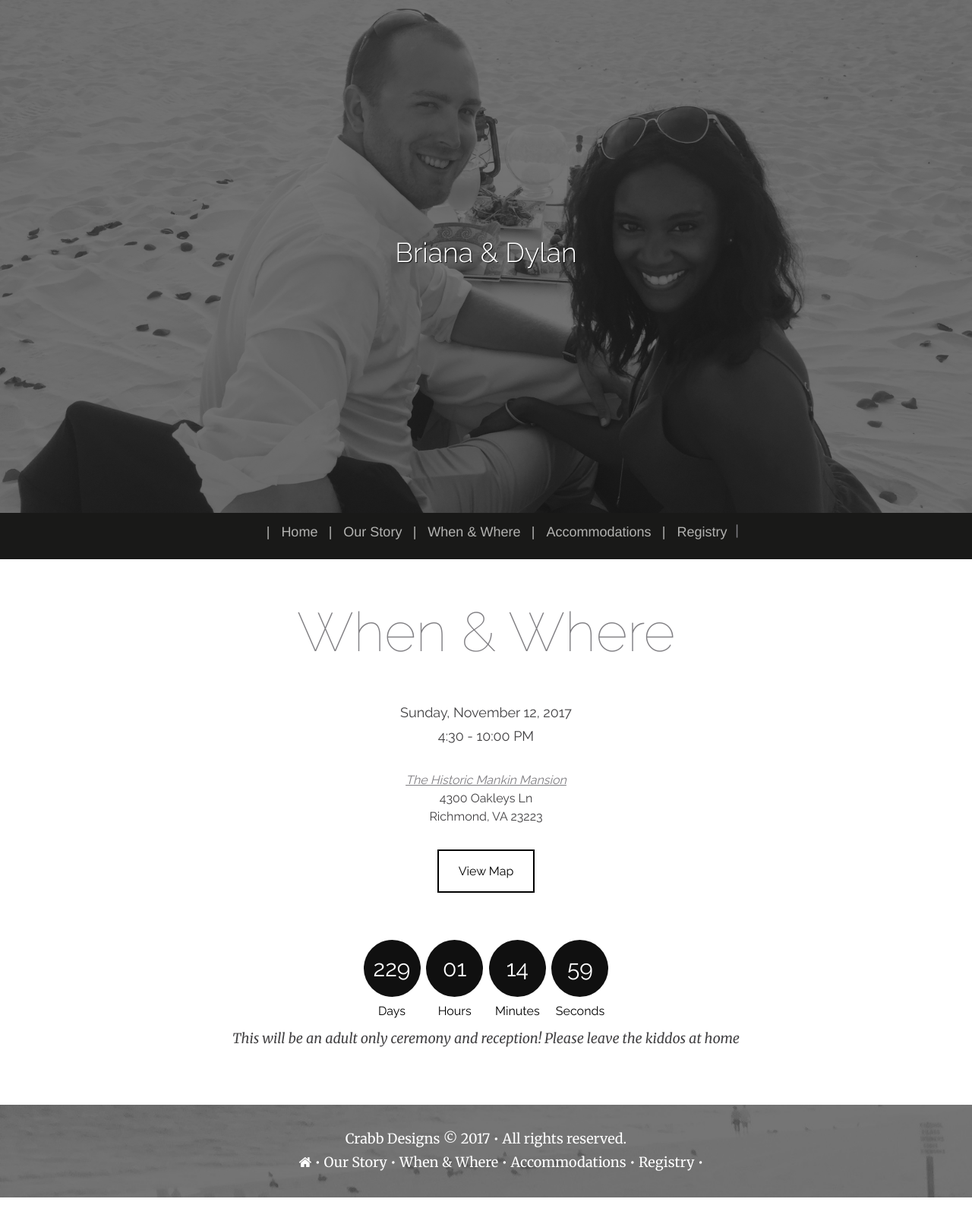
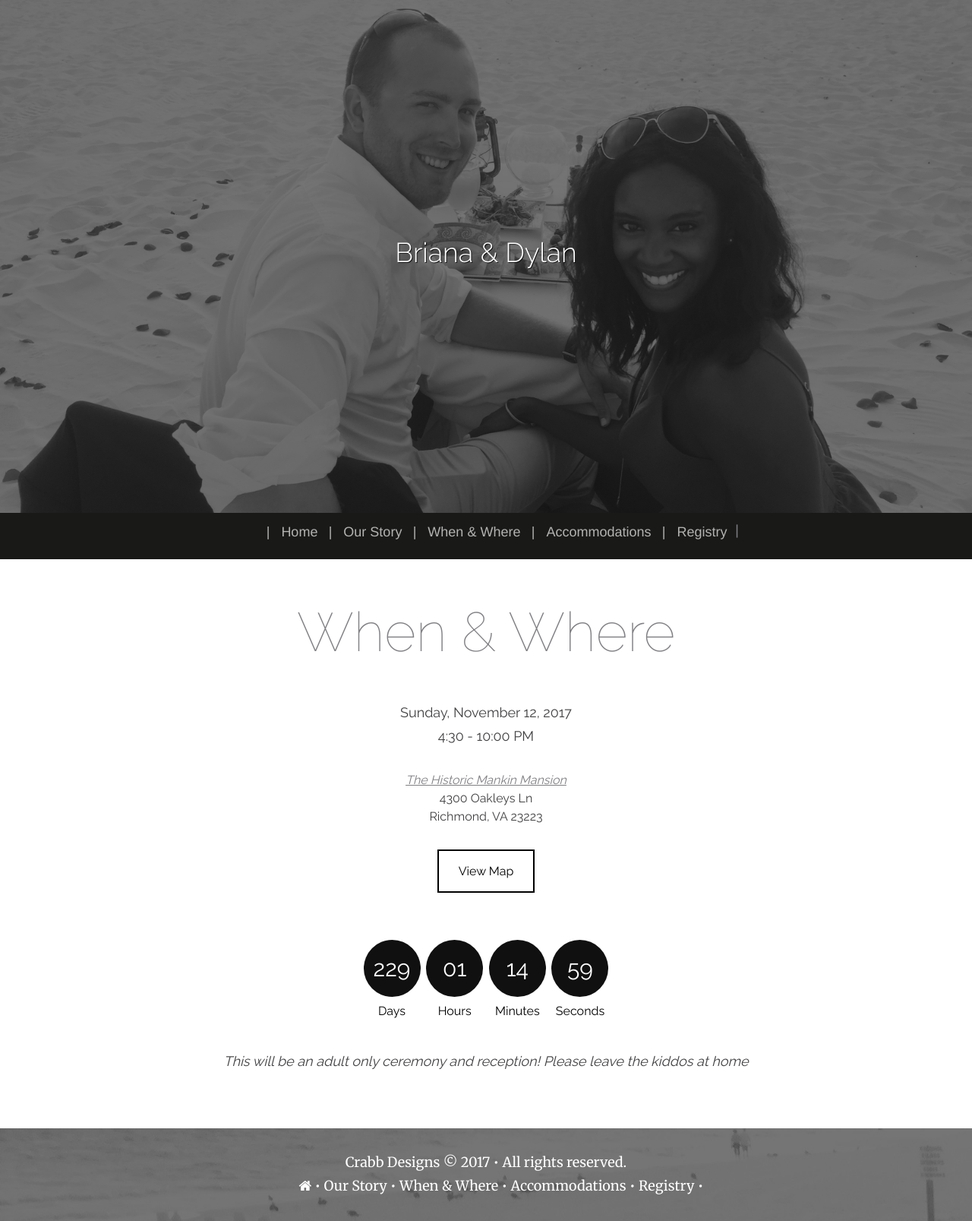
Before and after one commit to bbcrabb/bbcrabb.github.io, a Jekyll site: the page built from _pages/details.md, in a window 1280 px wide. Shown: the whole page at 76% size. Built offline with Jekyll 4.4.1, drawn with Linux system fonts in a browser that asks for light colours; before the commit the page ends 1576 px from its top, so only the background shows below that.

Commit message:
Update details.md

```diff
--- a/_pages/details.md
+++ b/_pages/details.md
@@ -110,8 +110,9 @@ p    {font-size: 18px;  margin: 0px; font-family: 'Raleway', sans-serif !importa
   </div>
 </div>
 </div>
+<br>
+<div class="text-center">
 
-<div class="text-center">
-<i>This will be an adult only ceremony and reception! Please leave the kiddos at home</i>
+<p><i>This will be an adult only ceremony and reception! Please leave the kiddos at home</i></p>
 
 </div>
```
